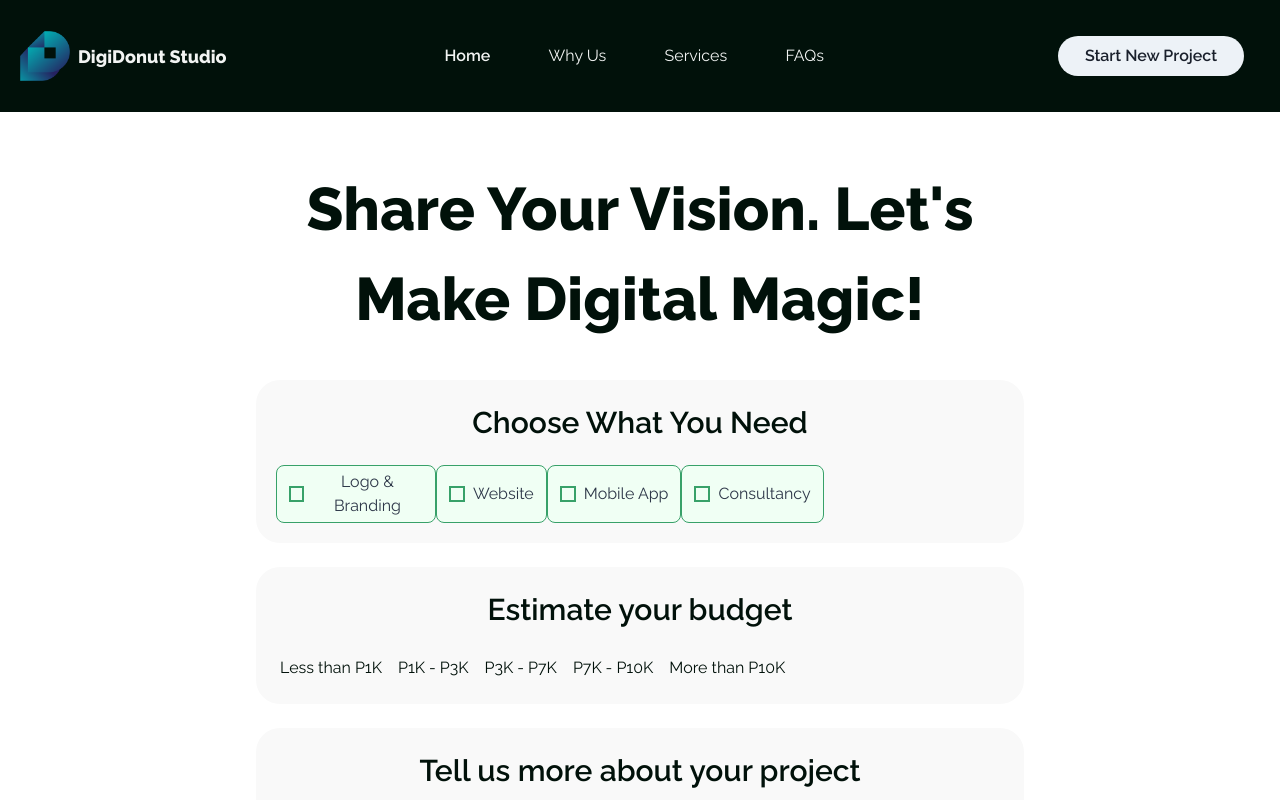
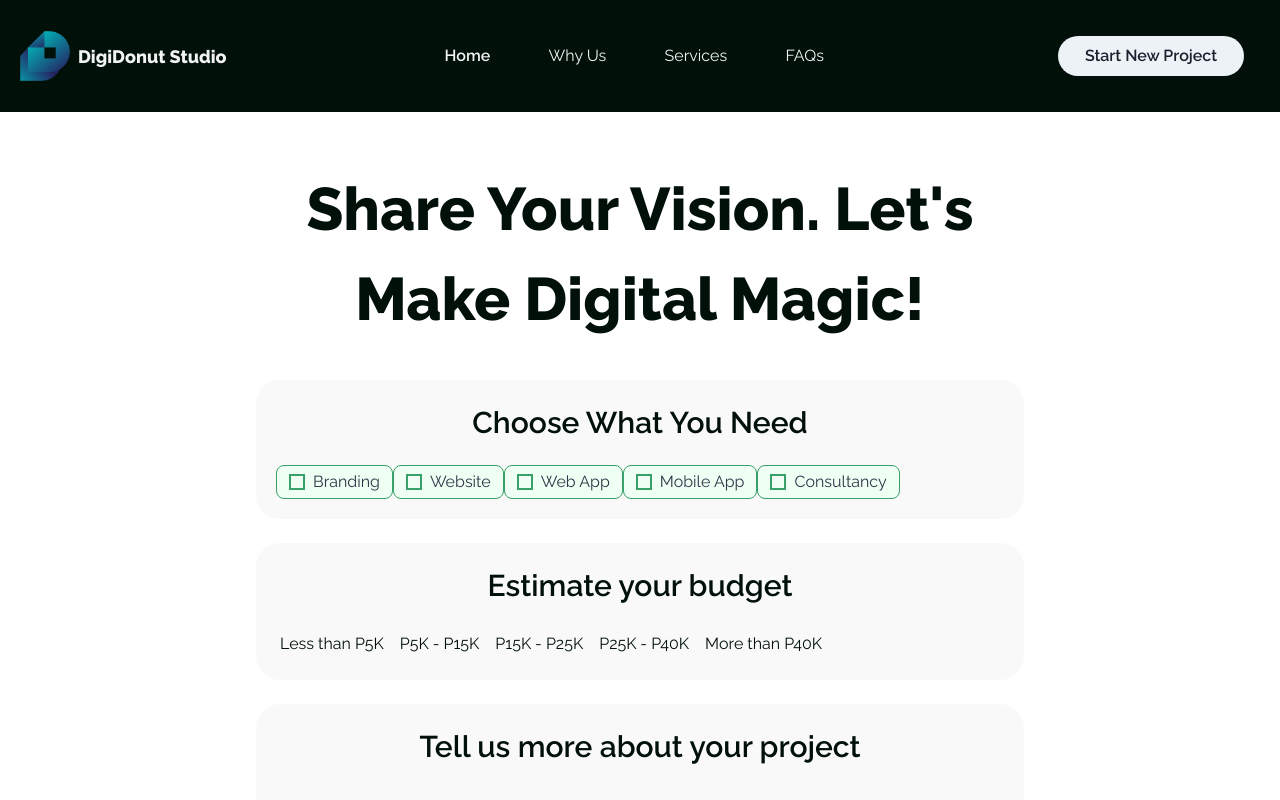
Before and after one commit to optimusinhisprime/digidonut, a React (Create React App) app: page /contact-us in a window 1280 px wide. Shown: the top 800 px of the page. Built offline with nearby package versions, Linux system fonts and the light colour scheme; a web font is replaced by a local one.

Commit message:
Tried to finish the contant us page

```diff
--- a/src/components/ContactUsForm/BudgetCardRadioGroup.tsx
+++ b/src/components/ContactUsForm/BudgetCardRadioGroup.tsx
@@ -31,11 +31,11 @@ export default function BudgetCardRadioGroup({
   register,
 }: BudgetCardRadioGroupProps) {
   const budgetRanges = [
-    "Less than P1K",
-    "P1K - P3K",
-    "P3K - P7K",
-    "P7K - P10K",
-    "More than P10K",
+    "Less than P5K",
+    "P5K - P15K",
+    "P15K - P25K",
+    "P25K - P40K",
+    "More than P40K",
   ];
 
   const handleChange = (value: any) => {
--- a/src/components/ContactUsForm/ServiceCardCheckboxGroup.tsx
+++ b/src/components/ContactUsForm/ServiceCardCheckboxGroup.tsx
@@ -52,8 +52,9 @@ export default function ServicesOfferedCheckboxGroup() {
   });
 
   const servicesOfferedList = [
-    "Logo & Branding",
+    "Branding",
     "Website",
+    "Web App",
     "Mobile App",
     "Consultancy",
   ];
--- a/src/components/ContactUsForm/ServicesOffered.tsx
+++ b/src/components/ContactUsForm/ServicesOffered.tsx
@@ -1,7 +1,6 @@
 import { Flex } from "@chakra-ui/layout";
 import { Text } from "@chakra-ui/react";
 import React, { SetStateAction } from "react";
-import FormItem from "./ServicesFormItem";
 import { ServicesWanted } from "../../pages/ContactUs";
 import ServicesOfferedCheckboxGroup from "./ServiceCardCheckboxGroup";
 
--- a/src/components/WhyUs/CompanyValue.tsx
+++ b/src/components/WhyUs/CompanyValue.tsx
@@ -3,7 +3,7 @@ import React from "react";
 
 export default function CompanyValue({ imageSrc, title, description }: any) {
   return (
-    <Flex alignItems="center" w="30%" flexDir="column">
+    <Flex alignItems="center" w={["100%", "30%"]} flexDir="column">
       <Image src={imageSrc} />
 
       <Heading mb="2" size="md">
--- a/src/components/WhyUs/WhyUs.tsx
+++ b/src/components/WhyUs/WhyUs.tsx
@@ -25,7 +25,12 @@ export default function WhyUs({ id }: WhyUsProps) {
         We understand that your success is our success, and we're committed to
         providing the creative solutions that drive your business forward.
       </Text>
-      <Flex mt="10" w="90%" justifyContent="space-between">
+      <Flex
+        flexDir={["column", "row"]}
+        mt="10"
+        w="90%"
+        justifyContent="space-between"
+      >
         <CompanyValue
           imageSrc={TailoredSolutionsImage}
           title="Tailored Solutions"
```
